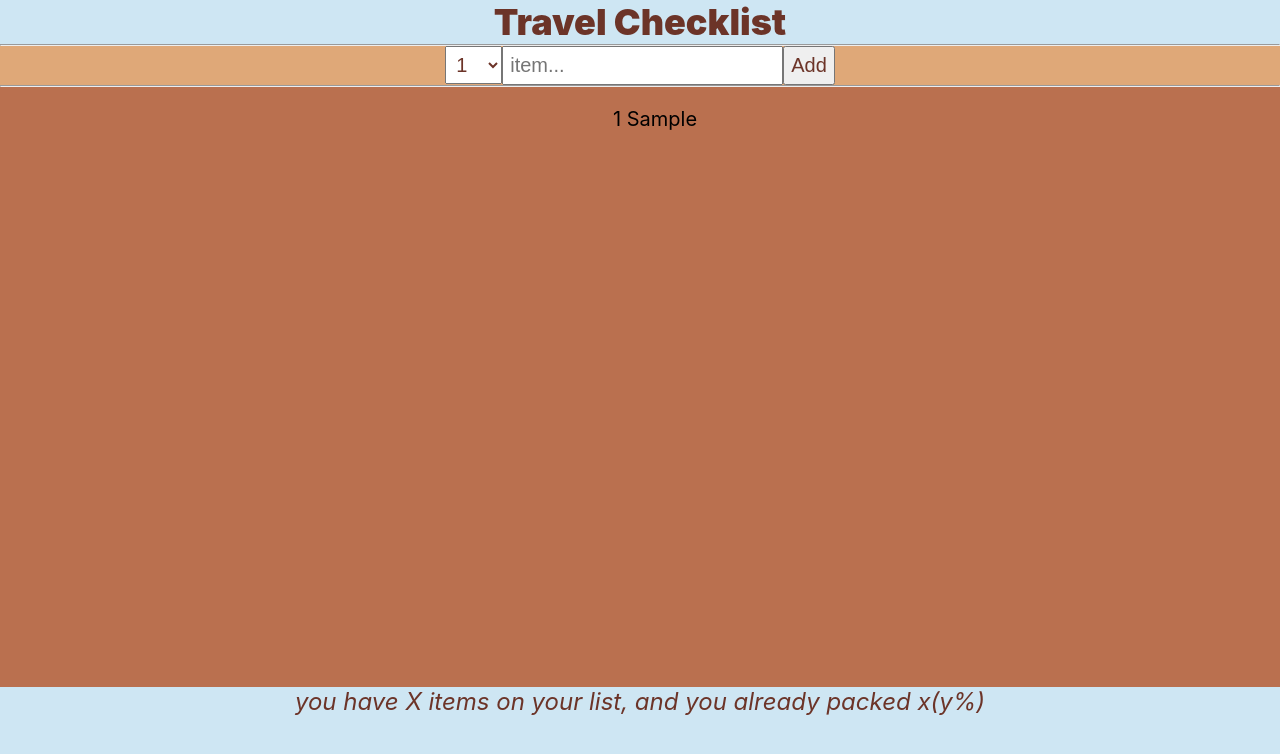
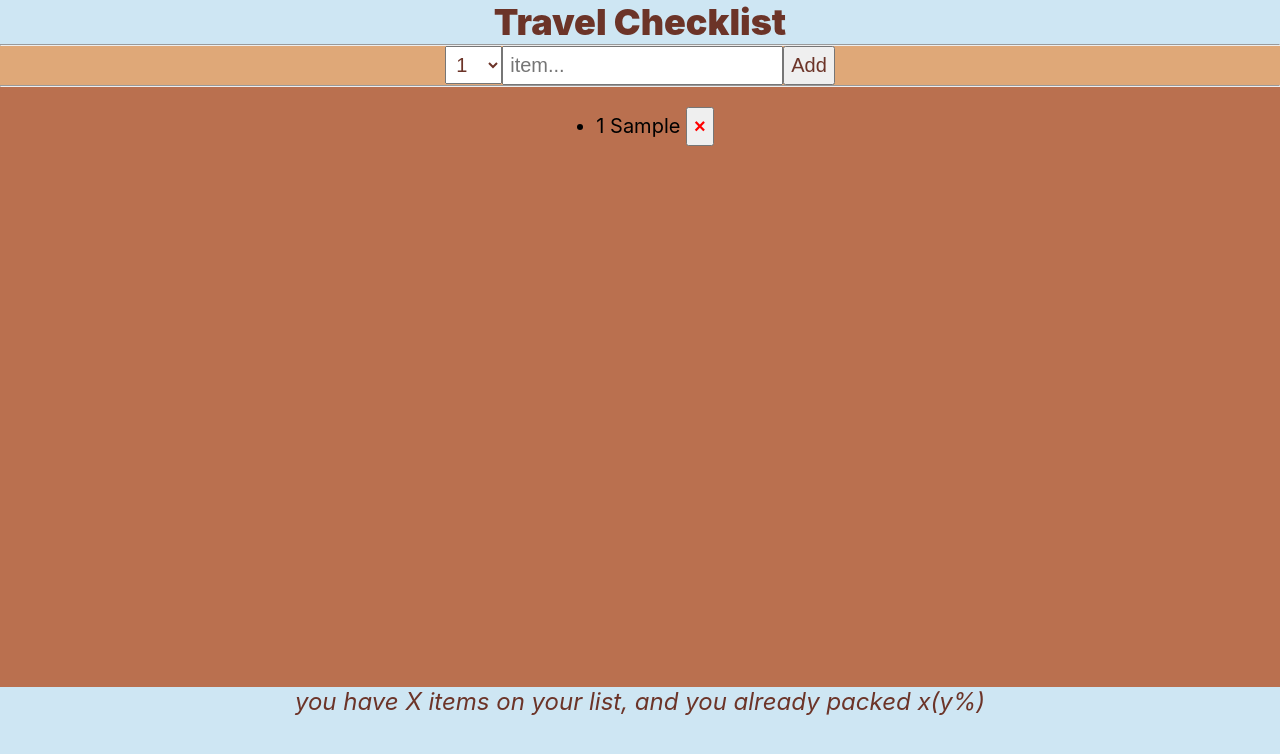
Before and after one commit to Shackila/react-mini-projects, a React (Create React App) app in the folder travel-checklist/: page / in a window 1280 px wide. Both pictures are taken after typing "Sample" into the empty fields and a click on the button "Add". Shown: the top 754 px of the page. Built offline with nearby package versions, Linux system fonts and the light colour scheme.

Commit message:
delete button was added for each entered item.

```diff
--- a/travel-checklist/src/App.js
+++ b/travel-checklist/src/App.js
@@ -11,11 +11,18 @@ function App() {
   const addItem = (newItem) => {
     setItems((items) => [...items, newItem]);
   };
+  const deleteItem = (id) => {
+    setItems((items) => items.filter((propItem) => propItem.id !== id));
+  };
   return (
     <div>
       <Logo />
       <Form onAddItem={addItem} key={new Date().getUTCMinutes} />
-      <PackingList propItem={items} key={new Date().getUTCMilliseconds} />
+      <PackingList
+        propItem={items}
+        onDeleteItem={deleteItem}
+        key={new Date().getUTCMilliseconds}
+      />
       <Stats />
     </div>
   );
--- a/travel-checklist/src/Form.js
+++ b/travel-checklist/src/Form.js
@@ -7,17 +7,17 @@ const Form = ({ onAddItem }) => {
 
   const submitHandler = (e) => {
     e.preventDefault();
-    if (description.trim() !== "") {
     const newItem = {
       description,
       quantity,
       isPacked: false,
       id: new Date().getSeconds(),
     };
+    if (description.trim("") !== "") {
       onAddItem(newItem);
+    }
     setQuantity(1);
     setDescription("");
-    }
   };
   return (
     <div className="form-wrapper">
@@ -39,9 +39,7 @@ const Form = ({ onAddItem }) => {
             value={description}
             onChange={(e) => setDescription(e.target.value)} //state changes
           ></input>
-          <button type="submit" onClick={onAddItem}>
-            Add
-          </button>
+          <button type="submit">Add</button>
         </form>
       </div>
       <hr />
--- a/travel-checklist/src/Item.css
+++ b/travel-checklist/src/Item.css
@@ -1,4 +1,4 @@
 .listItem {
   margin-right: 10px;
-  list-style: none;
+  /* list-style: none; */
 }
--- a/travel-checklist/src/Item.js
+++ b/travel-checklist/src/Item.js
@@ -1,11 +1,17 @@
 import "./Item.css";
-const Item = (props) => {
+const Item = ({ itemProp, onDeleteItemProp }) => {
   return (
     <div className="listItem">
       <li>
         <span>
-          {""}
-          {props.itemProp.quantity} {props.itemProp.description}
+          {itemProp.quantity} {itemProp.description}
+          {"  "}
+          <button
+            style={{ color: "red", fontWeight: "bolder" }}
+            onClick={() => onDeleteItemProp(itemProp.id)}
+          >
+            ×
+          </button>
         </span>
       </li>
     </div>
--- a/travel-checklist/src/PackingList.js
+++ b/travel-checklist/src/PackingList.js
@@ -1,12 +1,12 @@
 import "./PackingList.css";
 import Item from "./Item.js";
 // import { useState } from "react";
-const PackingList = ({ propItem }) => {
+const PackingList = ({ propItem, onDeleteItem }) => {
   return (
     <div className="list">
       <ul>
         {propItem.map((item) => (
-          <Item key={item.id} itemProp={item} />
+          <Item key={item.id} itemProp={item} onDeleteItemProp={onDeleteItem} />
         ))}
       </ul>
     </div>
```
Lines whose indentation alone changed are shown as unchanged.
